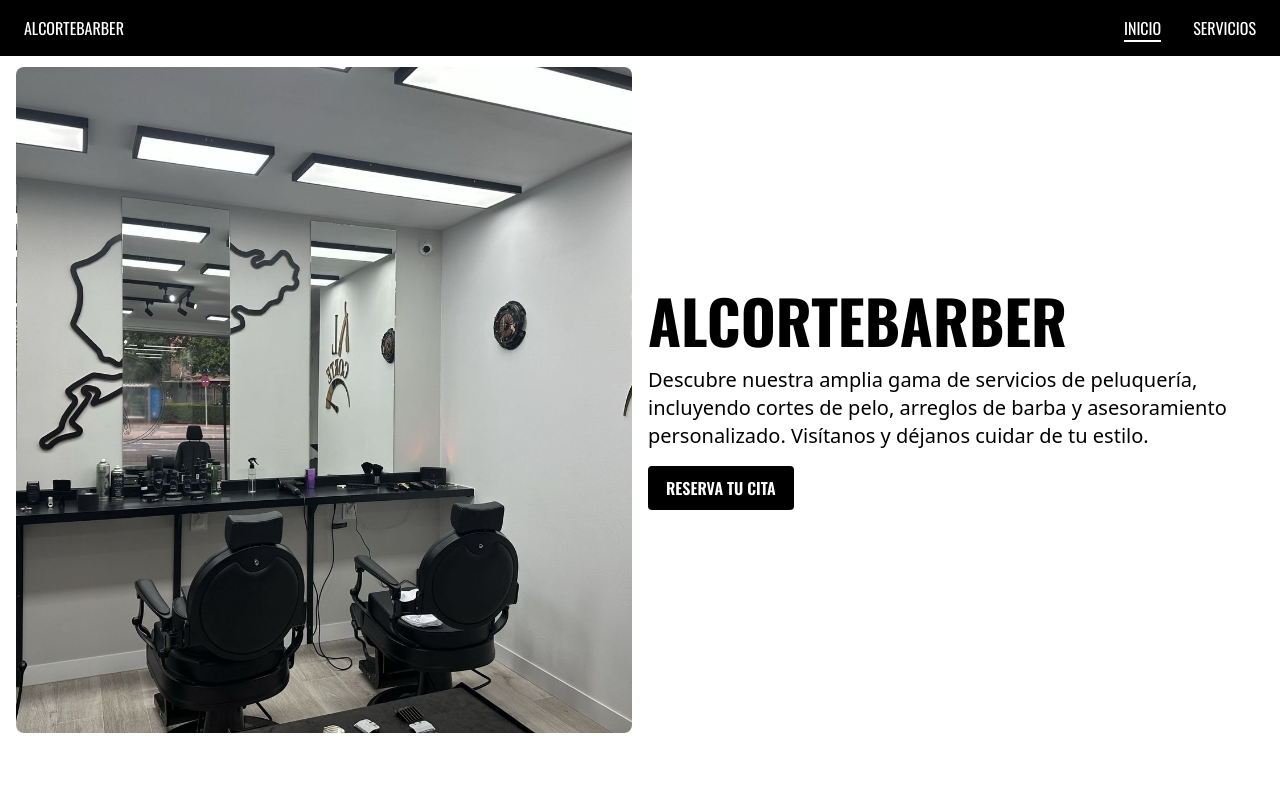
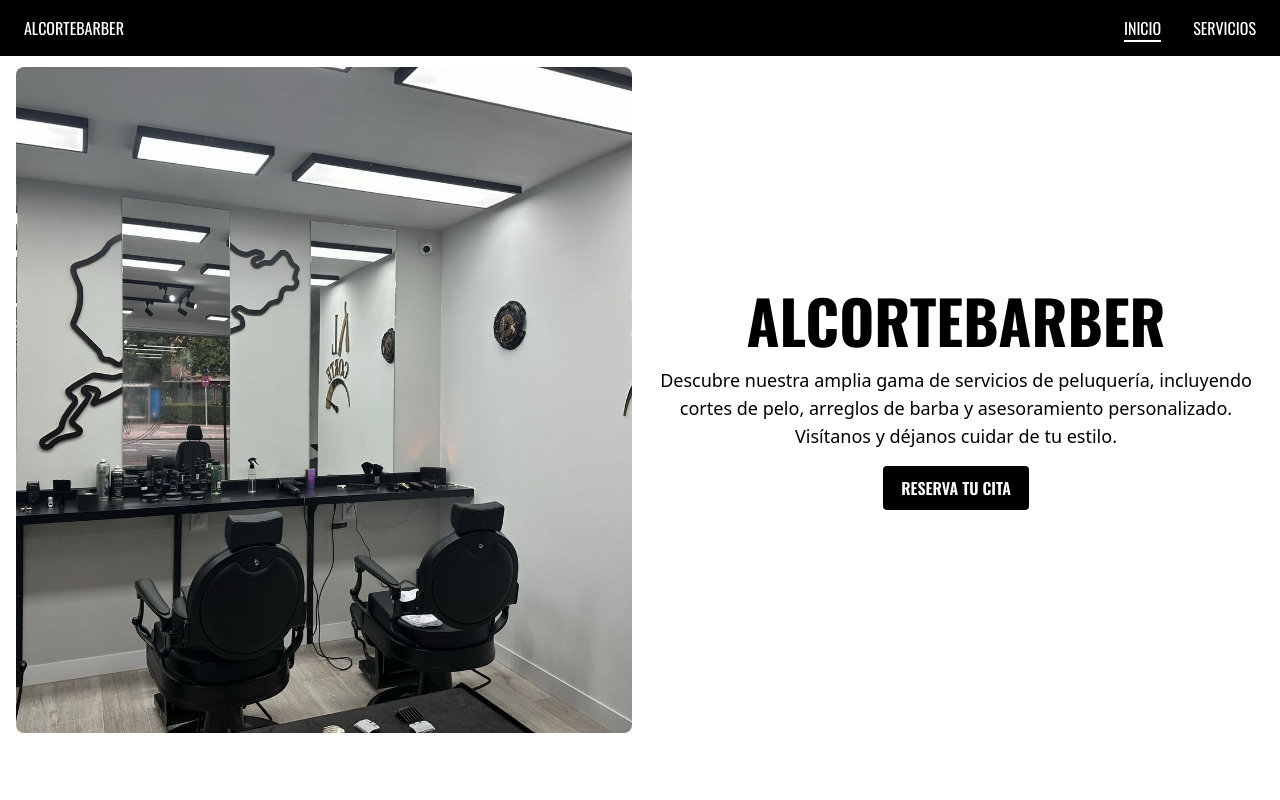
Before and after one commit to FaridAmagua/Alcortebarber, a React (Vite) app: page / in a window 1280 px wide. Shown: the top 800 px of the page. Built offline with nearby package versions, Linux system fonts and the light colour scheme.

Commit message:
1st Section responsive

```diff
--- a/src/pages/Home.jsx
+++ b/src/pages/Home.jsx
@@ -57,19 +57,22 @@ const Home = () => {
               className="object-cover w-3/4 h-3/4 md:w-5/6 lg:w-full md:h-5/6 lg:h-/6 rounded-lg mt-[70px] sm:mt-0 md:mt-0 lg:mt-0"
             />
           </div>
-          <div className="flex items-center justify-center sm:items-start md:items-center lg:items-center">
-            <div className="text-center md:text-left">
-              <h1 className="text-4xl md:text-5xl lg:text-6xl font-bold mb-4">
+          <div className="flex items-start justify-center sm:items-start md:items-center lg:items-center">
+            <div className="">
+              <h1 className="text-4xl text-center md:text-5xl lg:text-6xl font-bold mb-4">
                 ALCORTEBARBER
               </h1>
-              <p className="text-base md:text-lg lg:text-xl font-sans mb-4 text-black">
+              <p className="text-base text-center md:text-lg lg:text-md font-sans mb-4 text-black">
                 Descubre nuestra amplia gama de servicios de peluquería,
                 incluyendo cortes de pelo, arreglos de barba y asesoramiento
                 personalizado. Visítanos y déjanos cuidar de tu estilo.
               </p>
+              <div className="flex justify-center">
+
               <button className="bg-black text-white py-2 px-4 rounded btn-effect font-semibold border-2 border-black">
                 RESERVA TU CITA
               </button>
+              </div>
             </div>
           </div>
         </div>
```
